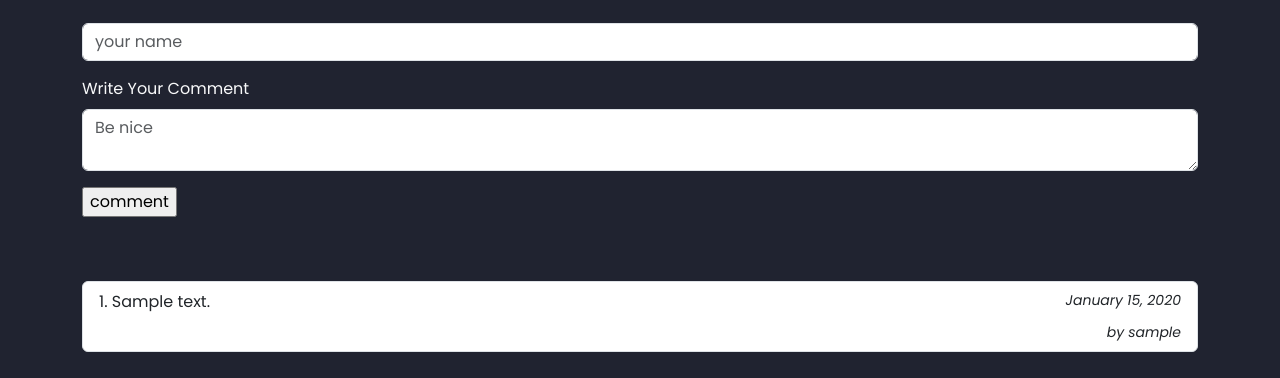
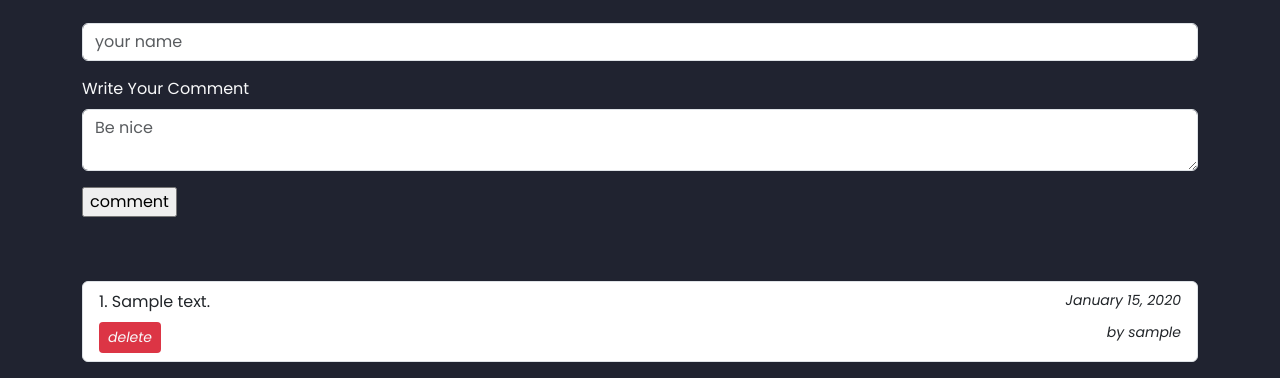
Before and after one commit to Edu58/Flask-Personal-Blog, a Flask app: a page that uses app/templates/single-post.html in a window 1280 px wide. Shown: the part 701-1079 px from the top of the page. Before the commit the page ends 1053 px from the top, so only its background shows below. Run offline with Flask 2, Linux system fonts and the light colour scheme; a user stored in the database is signed in; tables that the repository leaves empty hold one stand-in row (values such as "Sample post"); grey boxes marked "Sample" are stand-in pictures; some libraries are stand-ins or nearby versions.

Commit message:
style: adds delete comment button

```diff
--- a/app/templates/single-post.html
+++ b/app/templates/single-post.html
@@ -44,6 +44,9 @@
 
             {{ comment.comment }}
             <div class="mt-2">
+                {% if current_user.is_authenticated %}
+                <small class="float-start fst-italic bg-danger text-light btn btn-sm">delete</small>
+                {% endif %}
                 <small class="float-end fst-italic">by {{ comment.username }} </small>
             </div>
         </li>
```
Also changed, not shown: app/static/photos/WhatsApp-Image-2022-04-28-at-9.40.32-PM.jpg (added), app/static/photos/unnamed.jpg (added), 1 other file.
